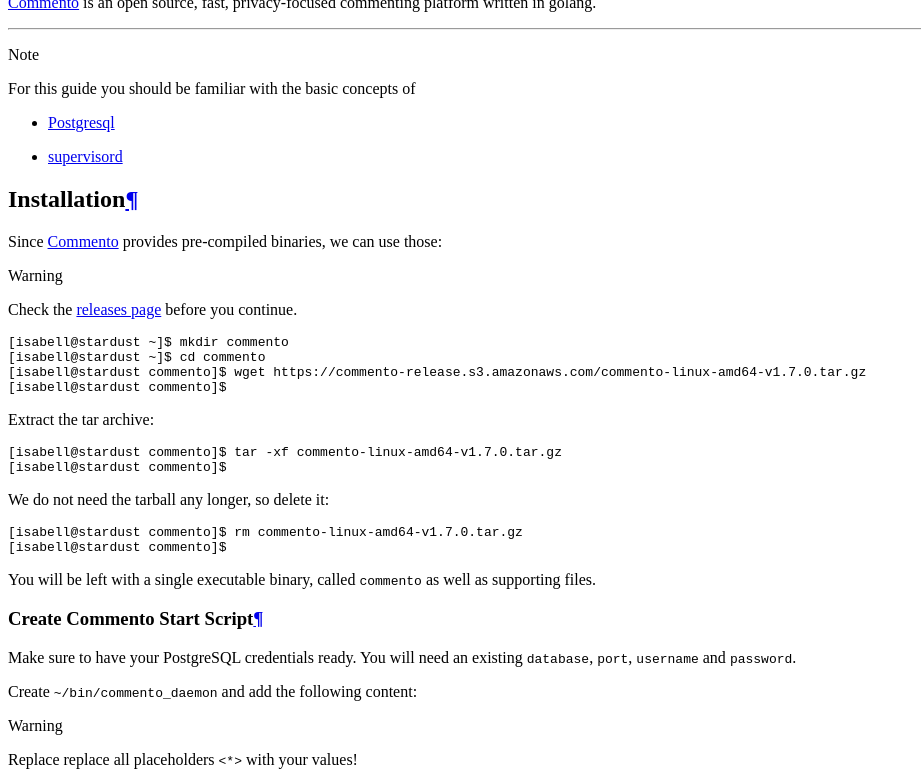
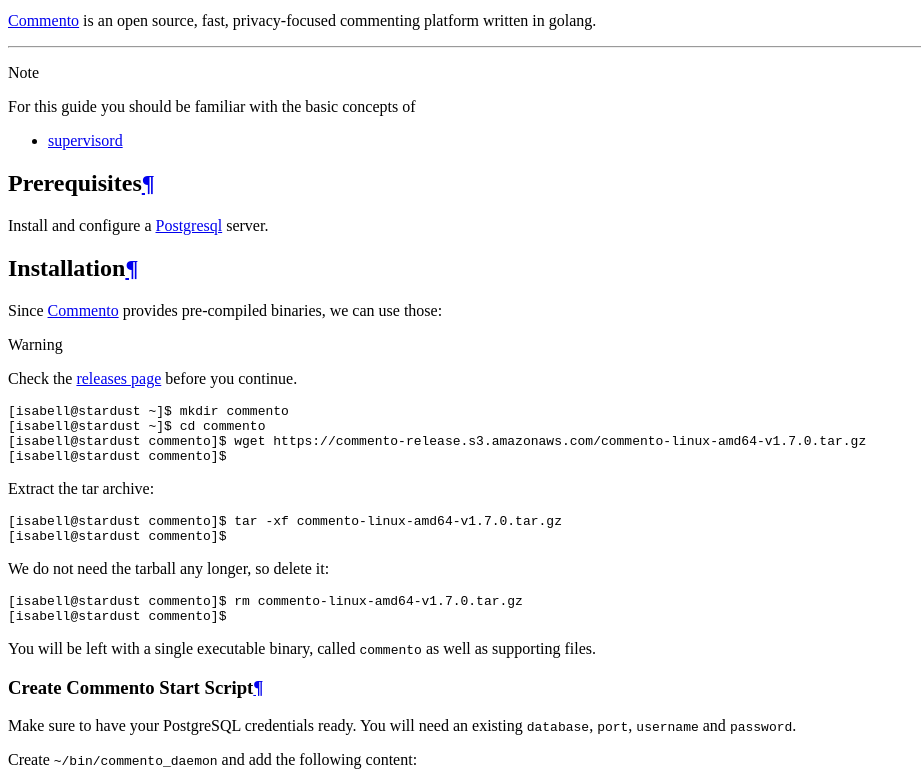
Before and after one commit to Uberspace/lab, a Sphinx documentation site: the page built from source/guide_commento.rst, in a window 1280 px wide and 900 px high, scrolled down 2374 px, cut to the strip 128-900 px from the top of the window. Shown: the whole strip, without its empty margins (0-921 px from the left). Built offline with Sphinx 7.4.7 and the Read the Docs theme 2.0.0, drawn with Linux system fonts in a browser that asks for light colours.

Commit message:
[commento] include pgsql installation as a step

```diff
--- a/source/guide_commento.rst
+++ b/source/guide_commento.rst
@@ -18,8 +18,12 @@
 
 .. note:: For this guide you should be familiar with the basic concepts of
 
-  * :lab:`Postgresql <guide_postgresql>`
   * :manual:`supervisord <daemons-supervisord>`
+
+Prerequisites
+=============
+
+Install and configure a :lab:`Postgresql <guide_postgresql>` server.
 
 Installation
 ============
```
